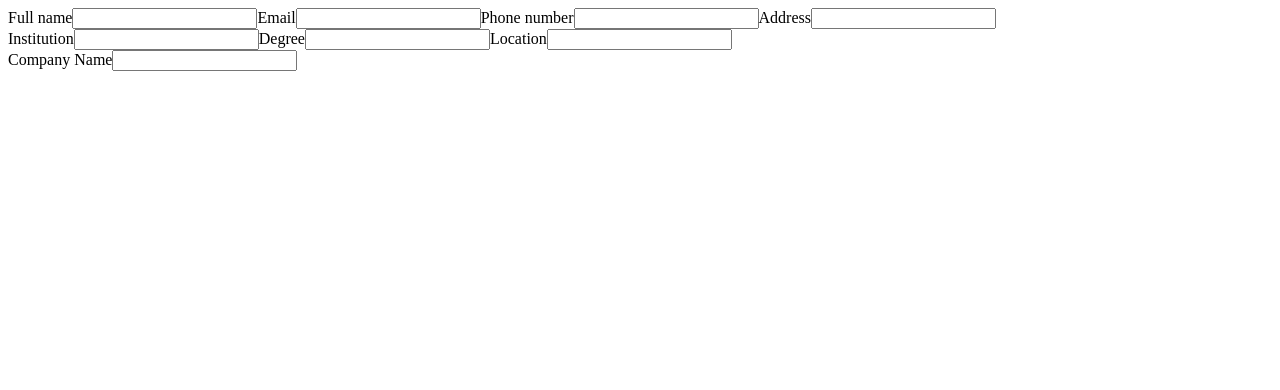
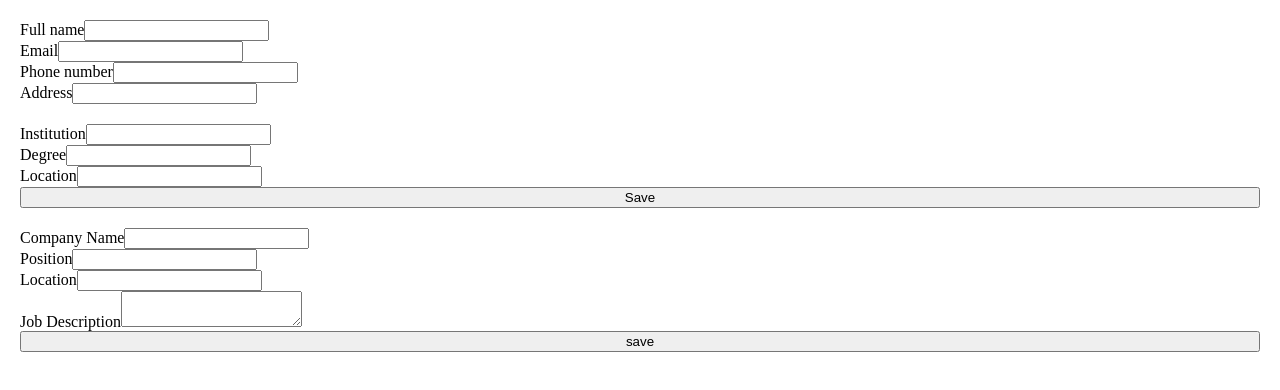
Before and after one commit to Cbtdeus/cv-application, a React (Vite) app: page / in a window 1280 px wide. Shown: the top 390 px of the page. Built offline with nearby package versions, Linux system fonts and the light colour scheme.

Commit message:
form skeleton complete

```diff
--- a/src/App.jsx
+++ b/src/App.jsx
@@ -5,12 +5,29 @@ import EducationInfoForm from "./EducationInfoForm";
 import ExperienceInfoForm from "./ExperienceInfoForm";
 
 export default function App() {
+  function submitEducation(event) {
+    event.preventDefault()
+    setEducation([...education,educationInfo])
+    setEducationInfo({place:"",degree:"",startDate:"",endDate:"",location:""})
+  }
+
+  function submitExperience(event) {
+    event.preventDefault()
+    setExperience([...experience,experenceInfo])
+    setExperienceInfo({place:"",position:"",startDate:"",endDate:"",location:"",description:""})
+  }
+
   const [contactInfo,setContactInfo] = useState({name:"",email:"",phone:"",address:""})
   const [educationInfo,setEducationInfo] = useState({place:"",degree:"",startDate:"",endDate:"",location:""})
-  const [experenceInfo,setExperinceInfo] = useState({place:"",position:"",startDate:"",endDate:"",location:"",description:""})
-  return<>
-  <ContactInfoForm data={contactInfo} setter={setContactInfo}/>
-  <EducationInfoForm data={educationInfo} setter={setEducationInfo}/>
-  <ExperienceInfoForm data={experenceInfo} setter={setExperinceInfo}/>
+  const [education,setEducation] = useState([])
+  const [experenceInfo,setExperienceInfo] = useState({place:"",position:"",startDate:"",endDate:"",location:"",description:""})
+  const [experience,setExperience] = useState([])
+
+  return <>
+  <ContactInfoForm data={contactInfo} setter={setContactInfo} />
+  <EducationInfoForm data={educationInfo} setter={setEducationInfo}
+   onSubmit={submitEducation}/>
+  <ExperienceInfoForm data={experenceInfo} setter={setExperienceInfo}
+   onSubmit={submitExperience}/>
   </>
 }
--- a/src/EducationInfoForm.jsx
+++ b/src/EducationInfoForm.jsx
@@ -1,14 +1,15 @@
 import InputField from "./InputField"
 
-export default function EducationInfoForm({data,setter}) {
+export default function EducationInfoForm({data,setter,onSubmit}) {
 
-    return <form>
+    return <form onSubmit={onSubmit}>
     <InputField label="Institution" type="text" value={data.place} onChange={
             (e) => setter({...data,place:e.target.value})} />
     <InputField label="Degree" type="text" value={data.degree} onChange={
             (e) => setter({...data,degree:e.target.value})} />
             {/* DateFields go here */}
-    <InputField label="Location" type="text" value={data.degree} onChange={
+    <InputField label="Location" type="text" value={data.location} onChange={
             (e) => setter({...data,location:e.target.value})} />
+            <input type="submit" value="Save" />
     </form>
 }
--- a/src/ExperienceInfoForm.jsx
+++ b/src/ExperienceInfoForm.jsx
@@ -1,9 +1,15 @@
 import InputField from "./InputField"
 
-export default function ExperienceInfoForm({data,setter}) {
-    return <form>
-    <InputField label="Company Name" data={data.place} type="text" value={data.place} onChange={
+export default function ExperienceInfoForm({data,setter,onSubmit}) {
+    return <form onSubmit={onSubmit}>
+    <InputField label="Company Name"  type="text" value={data.place} onChange={
         (e) => setter({...data,place:e.target.value})}/>
-
+    <InputField label="Position"  type="text" value={data.position} onChange={
+        (e) => setter({...data,position:e.target.value})}/>
+    <InputField label="Location"  type="text" value={data.location} onChange={
+        (e) => setter({...data,location:e.target.value})}/>
+    <InputField label="Job Description"  type="textarea" value={data.description} onChange={
+        (e) => setter({...data,description:e.target.value})}/>
+      <input type="submit" value="save" />
     </form>
 }
--- a/src/InputField.jsx
+++ b/src/InputField.jsx
@@ -1,6 +1,10 @@
 export default function InputField({label,type,value,onChange}) {
-    return <label>{label}
-    <input type={type} value={value} onChange={onChange} />
+    return <div className="input-container">
+    <label>{label}
+    {}
+     {(type === "textarea") ? <textarea value={value} onChange={onChange}></textarea>
+      : <input type={type} value={value} onChange={onChange} /> }
     </label>
+    </div>
 }
 /* todo:text field for job description */
--- a/src/main.jsx
+++ b/src/main.jsx
@@ -1,7 +1,7 @@
 import { StrictMode } from 'react'
 import { createRoot } from 'react-dom/client'
 import App from './App.jsx'
-/* import './index.css' */
+import './style.css'
 createRoot(document.getElementById('root')).render(
   <StrictMode>
     <App />
--- /dev/null
+++ b/src/style.css
@@ -0,0 +1,11 @@
+form {
+  margin: 20px;
+  display: flex;
+  flex-direction: column;
+}
+
+* {
+  margin: 0;
+  margin: 0;
+  box-sizing: border-box;
+}
```
